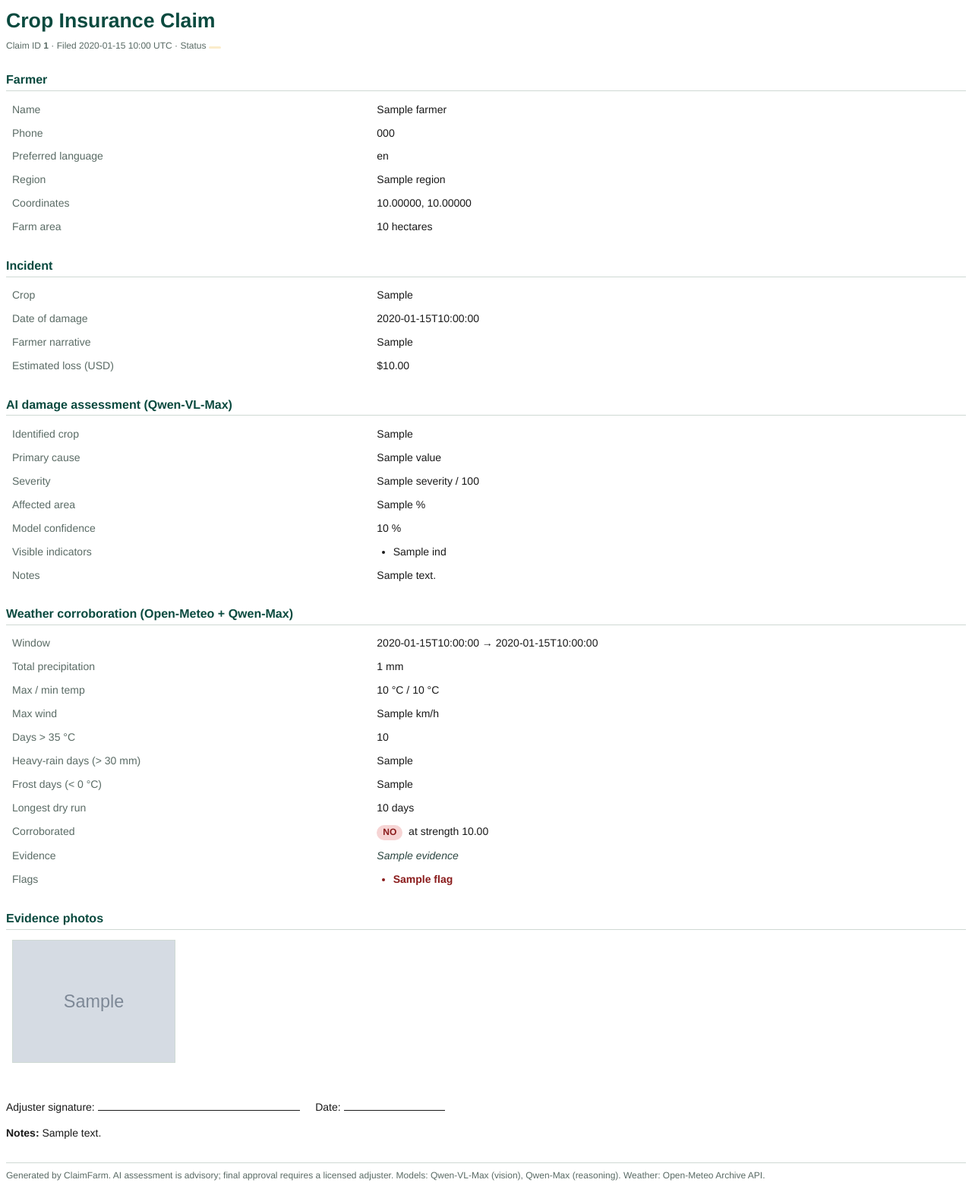
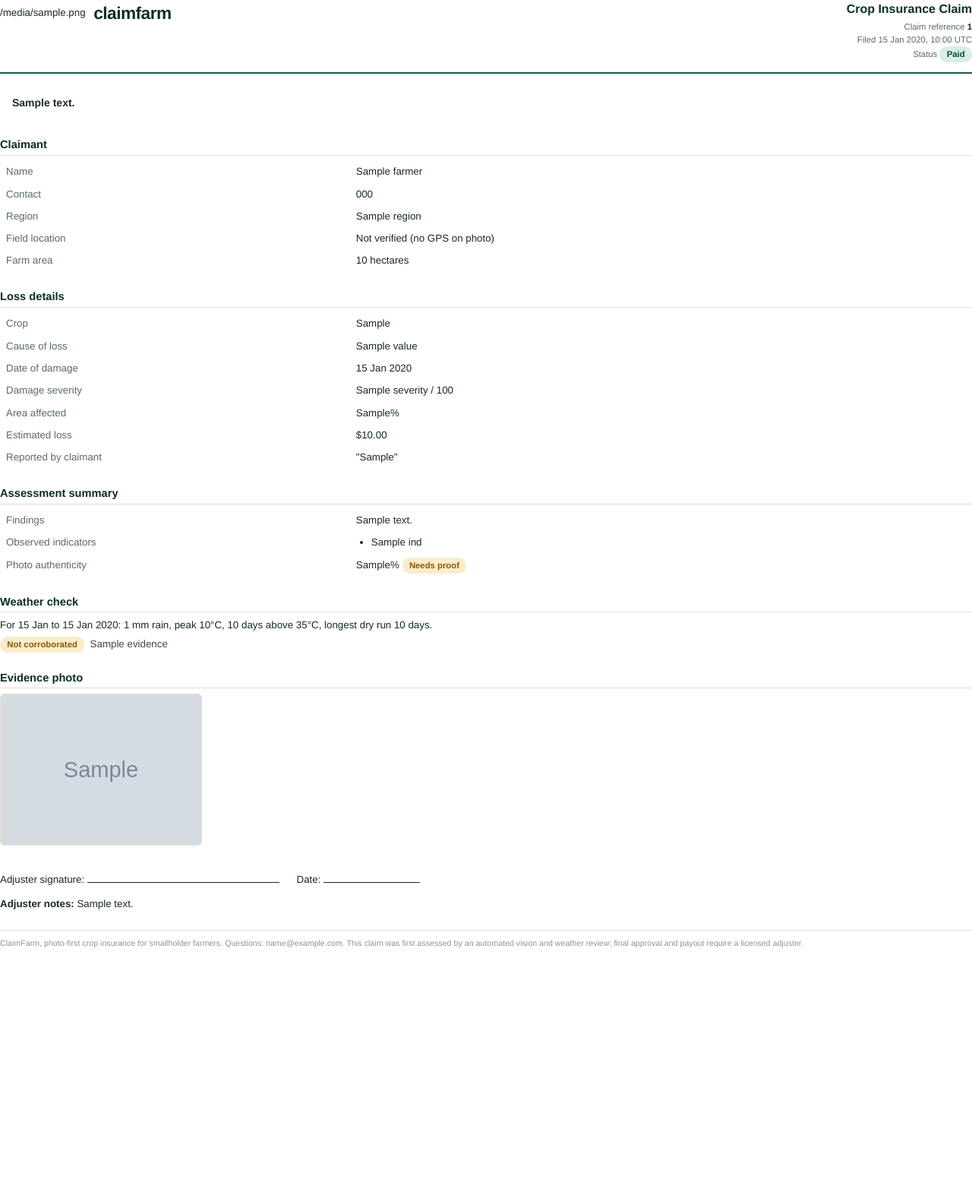
Before and after one commit to hemnaath04/claimfarm, a Python web app: template app/templates/claim.html in a window 1280 px wide. Shown: the whole page at 76% size. After the commit the page ends 1248 px from the top, so only its background shows below. Run offline with Jinja, Linux system fonts and the light colour scheme; the template is opened without the code that fills it: most values are stand-ins (such as "Sample title", 1, 10 or a date in 2020); grey boxes marked "Sample" are stand-in pictures.

Commit message:
feat(pdf+email): professional insurance claim PDF + reliable email logo
PDF: rebuilt claim.html as a proper crop-insurance document. Branded header
with the inline-SVG logo, a status/decision banner, and a prominent
'Verification required' section that derives red flags (photo authenticity
below 85%, unverified GPS location, missing camera metadata, weather not
corroborated) and tells the farmer exactly what proof to send, how to email it
to the support address with the claim reference, and that it will be
re-processed, re-verified, and then approved + paid. Dropped internal model
jargon from the body. Status reflects the live claim (PDF is regenerated on
demand) so an approved claim no longer reads 'pending_review'.

Email: replaced the remote PNG logo (blocked by default in Gmail, showed a
white box) with a CSS-drawn brand tile + wordmark that always renders.

```diff
--- a/app/templates/claim.html
+++ b/app/templates/claim.html
@@ -4,117 +4,171 @@
 <meta charset="utf-8">
 <title>ClaimFarm Crop Insurance Claim {{ claim.claim_id }}</title>
 <style>
-  @page { size: A4; margin: 18mm 16mm; }
-  body { font-family: "Helvetica", "Arial", sans-serif; color: #1a1a1a; font-size: 10.5pt; line-height: 1.45; }
-  h1 { margin: 0 0 4pt 0; font-size: 20pt; color: #0a4a3f; }
-  h2 { margin: 18pt 0 6pt 0; font-size: 12pt; color: #0a4a3f; border-bottom: 1pt solid #cfd9d4; padding-bottom: 2pt; }
-  .meta { font-size: 9pt; color: #5a6b65; margin-bottom: 12pt; }
-  table { width: 100%; border-collapse: collapse; margin-top: 4pt; }
-  td { padding: 4pt 6pt; vertical-align: top; }
-  td.k { width: 38%; color: #5a6b65; }
-  td.v { font-weight: 500; }
-  .pill { display: inline-block; padding: 1pt 6pt; border-radius: 999px; font-size: 9pt; font-weight: 600; }
+  @page { size: A4; margin: 16mm 15mm 18mm 15mm; }
+  * { box-sizing: border-box; }
+  body { font-family: "Helvetica", "Arial", sans-serif; color: #1a2b22; font-size: 10pt; line-height: 1.5; margin: 0; }
+
+  .head { display: flex; justify-content: space-between; align-items: flex-start;
+          border-bottom: 2pt solid #195b40; padding-bottom: 10pt; }
+  .brand { display: flex; align-items: center; }
+  .brand .wordmark { font-size: 17pt; font-weight: 800; letter-spacing: -0.4pt; color: #0b2f22; margin-left: 8pt; }
+  .brand .tag { font-size: 8pt; color: #5b6b62; margin-left: 8pt; }
+  .docref { text-align: right; font-size: 8.5pt; color: #5b6b62; }
+  .docref .title { font-size: 12pt; font-weight: 700; color: #0b2f22; display: block; margin-bottom: 2pt; }
+  .docref strong { color: #1a2b22; }
+
+  .pill { display: inline-block; padding: 1.5pt 7pt; border-radius: 999px; font-size: 8.5pt; font-weight: 700; }
   .pill.green { background: #d8efe5; color: #0a4a3f; }
   .pill.amber { background: #fbeccb; color: #8a5b00; }
   .pill.red   { background: #f6d4d4; color: #8a1c1c; }
-  .indicator-list { margin: 0; padding-left: 16pt; }
-  .corr-evidence { font-style: italic; color: #2c4641; }
-  .flag { color: #8a1c1c; font-weight: 600; }
-  .footer { margin-top: 22pt; font-size: 9pt; color: #5a6b65; border-top: 1pt solid #cfd9d4; padding-top: 6pt; }
-  .signature { margin-top: 28pt; }
-  .signature .line { display: inline-block; border-bottom: 1pt solid #1a1a1a; width: 200pt; margin-right: 12pt; }
+
+  .banner { margin: 12pt 0; padding: 9pt 12pt; border-radius: 6pt; font-size: 10.5pt; font-weight: 600; }
+  .banner.green { background: #eaf6f0; color: #0a4a3f; border: 0.8pt solid #bfe2d3; }
+  .banner.amber { background: #fdf4e1; color: #7a5200; border: 0.8pt solid #f0d9a8; }
+  .banner.red   { background: #fbe9e9; color: #7a1717; border: 0.8pt solid #efc4c4; }
+
+  h2 { margin: 16pt 0 5pt 0; font-size: 11pt; color: #0b2f22; border-bottom: 0.8pt solid #e2ddcf; padding-bottom: 2pt; }
+  table { width: 100%; border-collapse: collapse; }
+  td { padding: 3.5pt 6pt; vertical-align: top; }
+  td.k { width: 36%; color: #5b6b62; }
+  td.v { font-weight: 500; }
+  ul { margin: 0; padding-left: 15pt; }
+
+  .verify { margin: 12pt 0; border: 1pt solid #f0d9a8; border-radius: 6pt; overflow: hidden; }
+  .verify .vh { background: #fdf4e1; padding: 8pt 12pt; font-weight: 700; color: #7a5200; font-size: 10.5pt; }
+  .verify .vbody { padding: 4pt 12pt 10pt 12pt; }
+  .flag { margin-top: 9pt; }
+  .flag .ft { font-weight: 700; color: #8a1c1c; }
+  .flag .fw { color: #3a4a43; margin: 1pt 0 2pt 0; }
+  .flag .fp { color: #0b2f22; }
+  .flag .fp b { color: #195b40; }
+  .howto { margin-top: 11pt; padding-top: 8pt; border-top: 0.8pt dashed #e2c894; font-size: 9.5pt; }
+  .howto ol { margin: 4pt 0 0 0; padding-left: 16pt; }
+  .howto a { color: #195b40; font-weight: 700; text-decoration: none; }
+
+  .evidence-img { max-width: 220pt; max-height: 150pt; border: 1pt solid #e2ddcf; border-radius: 4pt; }
+  .signature { margin-top: 22pt; }
+  .signature .line { display: inline-block; border-bottom: 1pt solid #1a2b22; width: 190pt; margin-right: 14pt; }
+  .footer { margin-top: 18pt; font-size: 8pt; color: #8a978f; border-top: 0.8pt solid #e2ddcf; padding-top: 6pt; }
 </style>
 </head>
 <body>
 
-<h1>Crop Insurance Claim</h1>
-<div class="meta">
-  Claim ID <strong>{{ claim.claim_id }}</strong> &middot;
-  Filed {{ claim.created_at.strftime("%Y-%m-%d %H:%M UTC") }} &middot;
-  Status
-  {% set s = claim.status.value %}
-  {% if s == "approved" %}<span class="pill green">{{ s }}</span>
-  {% elif s == "rejected" %}<span class="pill red">{{ s }}</span>
-  {% else %}<span class="pill amber">{{ s }}</span>{% endif %}
+<div class="head">
+  <div class="brand">
+    {{ logo_svg|safe }}
+    <span class="wordmark">claimfarm</span>
+  </div>
+  <div class="docref">
+    <span class="title">Crop Insurance Claim</span>
+    Claim reference <strong>{{ claim.claim_id }}</strong><br>
+    Filed {{ claim.created_at.strftime("%d %b %Y, %H:%M UTC") }}<br>
+    Status
+    {% if status_label == "Approved" or status_label == "Paid" %}<span class="pill green">{{ status_label }}</span>
+    {% elif status_label == "Not approved" %}<span class="pill red">{{ status_label }}</span>
+    {% else %}<span class="pill amber">{{ status_label }}</span>{% endif %}
+  </div>
 </div>
 
-<h2>Farmer</h2>
+<div class="banner {{ decision_tone }}">{{ decision }}</div>
+
+{% if needs_verification %}
+<div class="verify">
+  <div class="vh">Verification required before this claim can be approved and paid</div>
+  <div class="vbody">
+    <p style="margin:6pt 0 0 0; color:#3a4a43;">
+      Our automated review raised the points below. Each must be cleared before
+      a licensed adjuster can finalise your claim.
+    </p>
+    {% for fl in red_flags %}
+    <div class="flag">
+      <div class="ft">{{ loop.index }}. {{ fl.title }}</div>
+      <div class="fw">{{ fl.why }}</div>
+      <div class="fp"><b>What to send:</b> {{ fl.proof }}</div>
+    </div>
+    {% endfor %}
+    <div class="howto">
+      <strong>How to complete your claim</strong>
+      <ol>
+        <li>Gather the proof(s) listed above.</li>
+        <li>Email them to <a href="mailto:{{ support_email }}">{{ support_email }}</a>
+            with <strong>{{ claim.claim_id }}</strong> in the subject line.</li>
+        <li>ClaimFarm re-processes your evidence and re-runs the verification.</li>
+        <li>Once the checks pass, your claim is approved and the payout is released.</li>
+      </ol>
+    </div>
+  </div>
+</div>
+{% endif %}
+
+<h2>Claimant</h2>
 <table>
   <tr><td class="k">Name</td><td class="v">{{ claim.farmer.name }}</td></tr>
-  <tr><td class="k">Phone</td><td class="v">{{ claim.farmer.phone }}</td></tr>
-  <tr><td class="k">Preferred language</td><td class="v">{{ claim.farmer.language }}</td></tr>
-  <tr><td class="k">Region</td><td class="v">{{ claim.farmer.region or "N/A" }}</td></tr>
-  <tr><td class="k">Coordinates</td><td class="v">{{ "%.5f"|format(claim.farmer.latitude) }}, {{ "%.5f"|format(claim.farmer.longitude) }}</td></tr>
+  <tr><td class="k">Contact</td><td class="v">{{ claim.farmer.phone }}</td></tr>
+  <tr><td class="k">Region</td><td class="v">{{ claim.farmer.region or "Not provided" }}</td></tr>
+  {% if has_gps %}
+  <tr><td class="k">Field location</td><td class="v">{{ "%.5f"|format(claim.farmer.latitude) }}, {{ "%.5f"|format(claim.farmer.longitude) }} (GPS verified)</td></tr>
+  {% else %}
+  <tr><td class="k">Field location</td><td class="v">Not verified (no GPS on photo)</td></tr>
+  {% endif %}
   <tr><td class="k">Farm area</td><td class="v">{{ claim.farmer.farm_area_hectares }} hectares</td></tr>
 </table>
 
-<h2>Incident</h2>
+<h2>Loss details</h2>
 <table>
   <tr><td class="k">Crop</td><td class="v">{{ claim.crop_type }}</td></tr>
-  <tr><td class="k">Date of damage</td><td class="v">{{ claim.date_of_damage.isoformat() }}</td></tr>
-  <tr><td class="k">Farmer narrative</td><td class="v">{{ claim.farmer_narrative or "N/A" }}</td></tr>
-  <tr><td class="k">Estimated loss (USD)</td><td class="v">${{ "%.2f"|format(claim.estimated_loss_usd) }}</td></tr>
+  <tr><td class="k">Cause of loss</td><td class="v">{{ claim.damage.damage_cause.value }}</td></tr>
+  <tr><td class="k">Date of damage</td><td class="v">{{ claim.date_of_damage.strftime("%d %b %Y") }}</td></tr>
+  <tr><td class="k">Damage severity</td><td class="v">{{ claim.damage.severity }} / 100</td></tr>
+  <tr><td class="k">Area affected</td><td class="v">{{ claim.damage.affected_area_pct }}%</td></tr>
+  <tr><td class="k">Estimated loss</td><td class="v">${{ "%.2f"|format(claim.estimated_loss_usd) }}</td></tr>
+  {% if claim.farmer_narrative %}
+  <tr><td class="k">Reported by claimant</td><td class="v">"{{ claim.farmer_narrative }}"</td></tr>
+  {% endif %}
 </table>
 
-<h2>AI damage assessment (Qwen-VL-Max)</h2>
+<h2>Assessment summary</h2>
 <table>
-  <tr><td class="k">Identified crop</td><td class="v">{{ claim.damage.crop_type }}</td></tr>
-  <tr><td class="k">Primary cause</td><td class="v">{{ claim.damage.damage_cause.value }}</td></tr>
-  <tr><td class="k">Severity</td><td class="v">{{ claim.damage.severity }} / 100</td></tr>
-  <tr><td class="k">Affected area</td><td class="v">{{ claim.damage.affected_area_pct }} %</td></tr>
-  <tr><td class="k">Model confidence</td><td class="v">{{ "%.0f"|format(claim.damage.confidence * 100) }} %</td></tr>
-  <tr><td class="k">Visible indicators</td><td class="v">
-    <ul class="indicator-list">
-      {% for ind in claim.damage.visible_indicators %}<li>{{ ind }}</li>{% endfor %}
-    </ul>
+  <tr><td class="k">Findings</td><td class="v">{{ claim.damage.notes }}</td></tr>
+  <tr><td class="k">Observed indicators</td><td class="v">
+    <ul>{% for ind in claim.damage.visible_indicators %}<li>{{ ind }}</li>{% endfor %}</ul>
   </td></tr>
-  <tr><td class="k">Notes</td><td class="v">{{ claim.damage.notes }}</td></tr>
-</table>
-
-<h2>Weather corroboration (Open-Meteo + Qwen-Max)</h2>
-<table>
-  <tr><td class="k">Window</td><td class="v">{{ claim.weather.start_date.isoformat() }} → {{ claim.weather.end_date.isoformat() }}</td></tr>
-  <tr><td class="k">Total precipitation</td><td class="v">{{ claim.weather.total_precip_mm }} mm</td></tr>
-  <tr><td class="k">Max / min temp</td><td class="v">{{ claim.weather.max_temp_c }} °C / {{ claim.weather.min_temp_c }} °C</td></tr>
-  <tr><td class="k">Max wind</td><td class="v">{{ claim.weather.max_wind_kmh }} km/h</td></tr>
-  <tr><td class="k">Days &gt; 35 °C</td><td class="v">{{ claim.weather.days_above_35c }}</td></tr>
-  <tr><td class="k">Heavy-rain days (&gt; 30 mm)</td><td class="v">{{ claim.weather.days_with_heavy_rain }}</td></tr>
-  <tr><td class="k">Frost days (&lt; 0 °C)</td><td class="v">{{ claim.weather.days_with_frost }}</td></tr>
-  <tr><td class="k">Longest dry run</td><td class="v">{{ claim.weather.consecutive_dry_days }} days</td></tr>
-  <tr><td class="k">Corroborated</td><td class="v">
-    {% if claim.corroboration.corroborated %}<span class="pill green">YES</span>
-    {% else %}<span class="pill red">NO</span>{% endif %}
-    &nbsp;at strength {{ "%.2f"|format(claim.corroboration.strength) }}
-  </td></tr>
-  <tr><td class="k">Evidence</td><td class="v corr-evidence">{{ claim.corroboration.evidence }}</td></tr>
-  {% if claim.corroboration.flags %}
-  <tr><td class="k">Flags</td><td class="v">
-    <ul class="indicator-list">
-      {% for f in claim.corroboration.flags %}<li class="flag">{{ f }}</li>{% endfor %}
-    </ul>
+  {% if authenticity_pct is not none %}
+  <tr><td class="k">Photo authenticity</td><td class="v">
+    {{ authenticity_pct }}%
+    {% if authenticity_pct >= 85 %}<span class="pill green">OK</span>
+    {% else %}<span class="pill amber">Needs proof</span>{% endif %}
   </td></tr>
   {% endif %}
 </table>
 
+<h2>Weather check</h2>
+<p style="margin:4pt 0;">
+  For {{ claim.weather.start_date.strftime("%d %b") }} to {{ claim.weather.end_date.strftime("%d %b %Y") }}:
+  {{ claim.weather.total_precip_mm }} mm rain, peak {{ claim.weather.max_temp_c }}&deg;C,
+  {{ claim.weather.days_above_35c }} days above 35&deg;C, longest dry run {{ claim.weather.consecutive_dry_days }} days.
+</p>
+<p style="margin:4pt 0; color:#3a4a43;">
+  {% if claim.corroboration.corroborated %}<span class="pill green">Corroborated</span>{% else %}<span class="pill amber">Not corroborated</span>{% endif %}
+  &nbsp;{{ claim.corroboration.evidence }}
+</p>
+
 {% if claim.photo_urls %}
-<h2>Evidence photos</h2>
-<table><tr>
-  {% for url in claim.photo_urls[:3] %}
-  <td><img src="{{ url }}" style="max-width: 165pt; max-height: 120pt; border: 1pt solid #cfd9d4;"></td>
-  {% endfor %}
-</tr></table>
+<h2>Evidence photo</h2>
+<img class="evidence-img" src="{{ claim.photo_urls[0] }}">
 {% endif %}
 
 <div class="signature">
-  Adjuster signature: <span class="line"></span> Date: <span class="line" style="width: 100pt;"></span>
+  Adjuster signature: <span class="line"></span> Date: <span class="line" style="width: 95pt;"></span>
   {% if claim.adjuster_notes %}
-    <p style="margin-top: 10pt;"><strong>Notes:</strong> {{ claim.adjuster_notes }}</p>
+  <p style="margin-top: 9pt;"><strong>Adjuster notes:</strong> {{ claim.adjuster_notes }}</p>
   {% endif %}
 </div>
 
 <div class="footer">
-  Generated by ClaimFarm. AI assessment is advisory; final approval requires a licensed adjuster.
-  Models: Qwen-VL-Max (vision), Qwen-Max (reasoning). Weather: Open-Meteo Archive API.
+  ClaimFarm, photo-first crop insurance for smallholder farmers. Questions: {{ support_email }}.
+  This claim was first assessed by an automated vision and weather review; final approval and payout
+  require a licensed adjuster.
 </div>
 
 </body>
```
Also changed, not shown: app/agents/claim_drafter.py (+108 -1 lines), app/clients/email_layout.py (+9 -4 lines).
